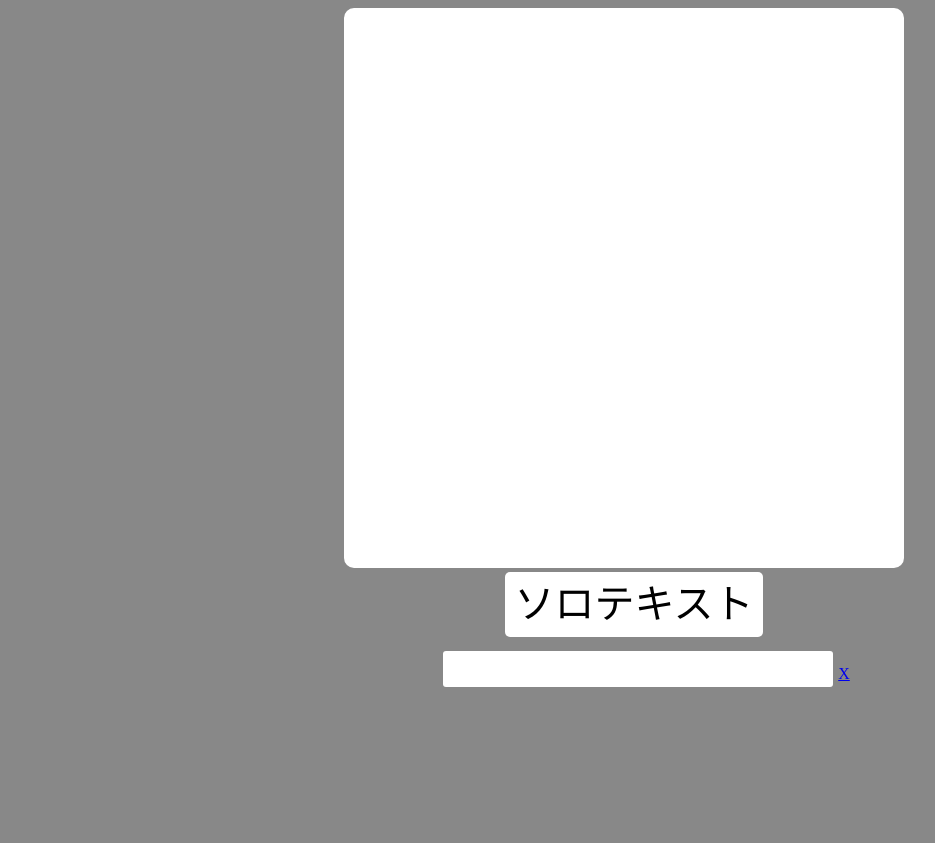
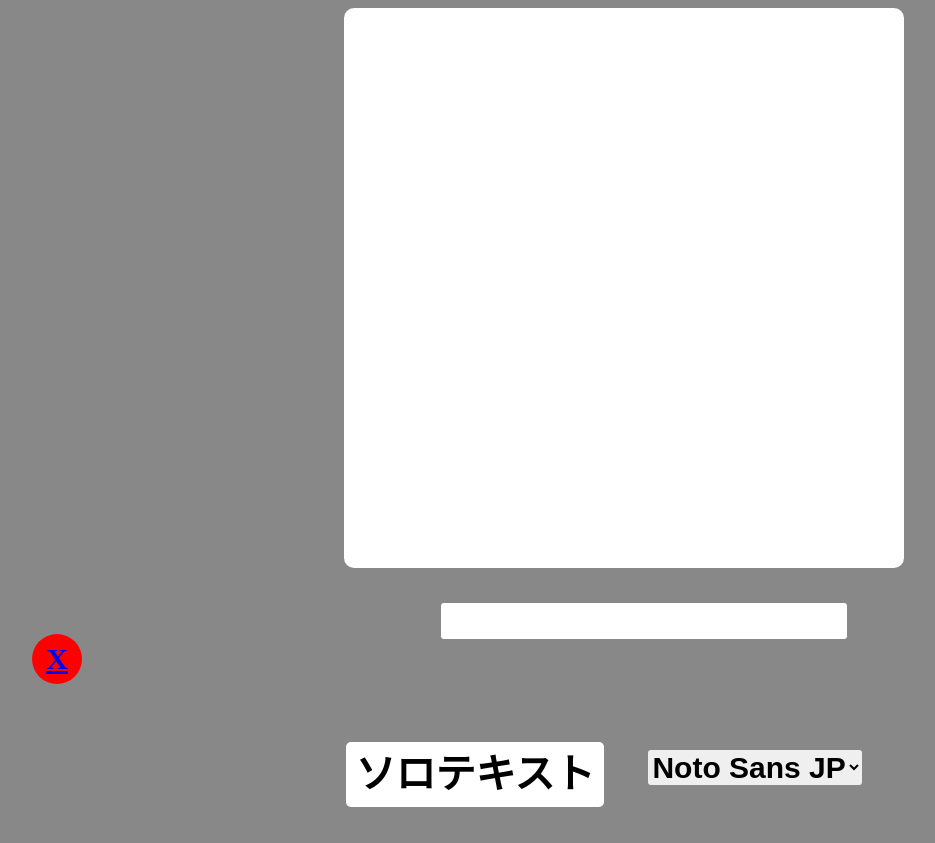
Before and after one commit to gumieProf/PS2.0, a website built with webpack: page index.html in a window 1280 px wide. Both pictures are taken after a click on the link "ソロテキスト". Shown: the whole page, without its empty margins (16-951 px from the left). Before the commit the page ends 800 px from the top, so only its background shows below. Built offline with nearby package versions, Linux system fonts and the light colour scheme; files whose address does not match are found by name.

Commit message:
FIX HTML JS

```diff
--- a/index.html
+++ b/index.html
@@ -30,9 +30,15 @@ SOFTWARE.
   <meta charset="UTF-8" />
   <title>PFつくる</title>
   <style>
+    @font-face {
+  font-family: "NSJ";
+  src: url("./fonts/Noto_Sans_JP/NotoSansJP-VariableFont_wght.ttf") format("truetype");
+}
     body{
+      font-family: "NSJ";
       text-align: center;
       background-color:#888;
+      color: black;
     }
     canvas{
       border: solid 30px white;
@@ -44,12 +50,23 @@ SOFTWARE.
     input{
       font-size: 30px;
       margin: 5px;
+      position: relative;
+      top:10px;
       border-radius: 3px;
       border: #000 3px;
+      font-weight: bold;
+    }
+    select{
+      font-size: 30px;
+      margin: 50px;
+      border-radius: 3px;
+      border: black 3px;
+      font-weight: bold;
     }
     .btn{
       position: relative;
       left: 10px;
+      top: 10px;
       font: bold;
       font-size: 40px;
       background-color: #fff;
@@ -57,14 +74,34 @@ SOFTWARE.
       color: #000;
       padding: 10px;
       border-radius: 5px;
+      font-weight: bold;
+    }
+    .del{
+      font-size: 30px;
+      font-weight: bold;
+      height: 50px;
+      width: 50px;
+      text-decoration: none;
+      background: red;
+      color: white;
+      border-radius: 50%;
+      display:flex;
+   align-items:center;
+   justify-content:center;
+    }
+    .NSJ{
+      font-family: "NSJ";
     }
   </style>
 </head>
 <body>
   <canvas height="500px" width="500px"></canvas>
   <br>
+  <ul></ul>
   <a href="#" id="addSolo" class="btn">ソロテキスト</a>
-  <ul></ul>
+  <select id="font">
+    <option value="NSJ" class="NSJ" selected>Noto Sans JP</option>
+  </select>
 </body>
 <script src="./dist/indexOP.js"></script>
 </html>
--- a/index.js
+++ b/index.js
@@ -48,11 +48,12 @@ $(function(){
   }
 }
 function draw(){
+  var sct=$("font").value()
   cvs.clearRect(0,0,canvas.height,canvas.width);
   cvs.fillStyle = "#fff";
   cvs.fillRect(0,0, canvas.height,canvas.width);
   var y=50;
-  cvs.font="50px Roboto medium"
+  cvs.font="bold 50px "+sct
   cvs.fillStyle = "#000";
   for (let index = 0; index < texts.length; index++) {
     cvs.fillText(texts[index], 20,y);
@@ -65,7 +66,7 @@ $("#addSolo").click(function(){
   var list = $("ul");
   var elem=$("<li class='solo input'></li>");
   var input = $("<input type='text'>");
-  var btn = $("<a href='#'>X</a>");
+  var btn = $("<div class='del'><a href='#'>X</a></div>");
   elem.append(input);
   elem.append(btn);
   list.append(elem);
```
